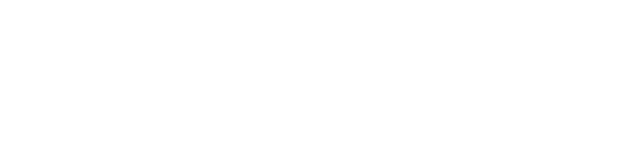
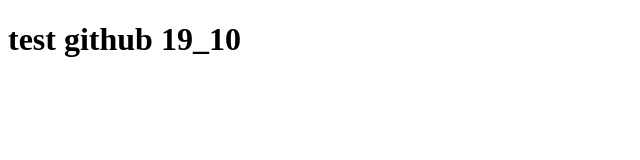
Before and after one commit to Krasnofftony/test_ak_1, a plain HTML site: page index.html in a window 1280 px wide. Shown: the whole page, without its empty margins (0-640 px from the left). Drawn offline with Linux system fonts and the light colour scheme.

Commit message:
Caption added
added caption to index.html

```diff
--- a/index.html
+++ b/index.html
@@ -1,4 +1,4 @@
 <!DOCTYPE html>
 <body>
-
+    <h1>test github 19_10</h1>
 </body>
```
